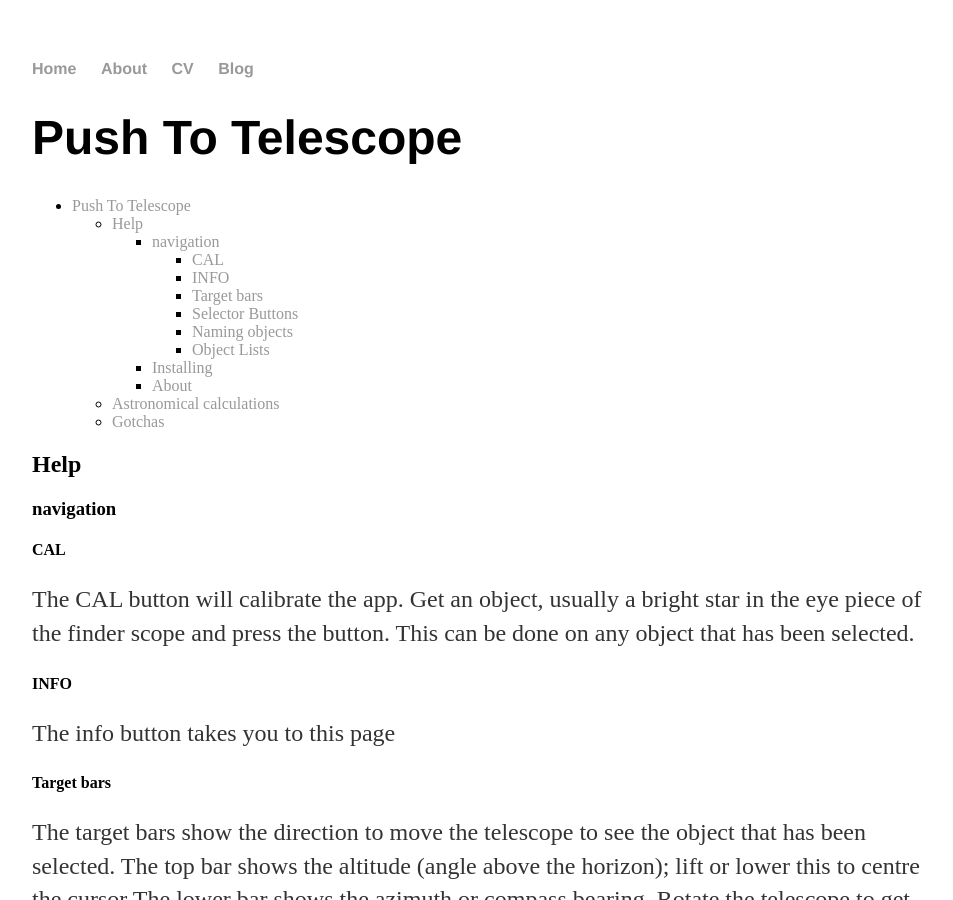
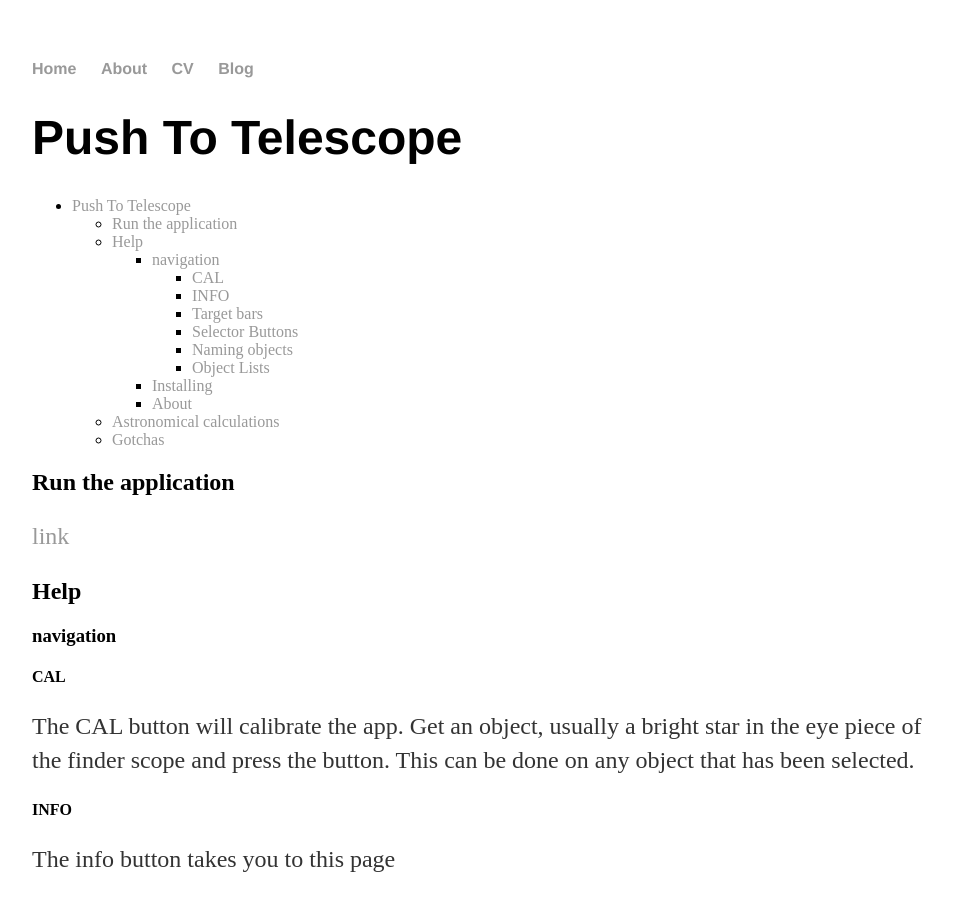
Before and after one commit to bwedgar/bwedgar.github.io, a Jekyll site: the page built from pushToTelescope.md, in a window 1280 px wide and 900 px high. Shown: the whole window, without its empty margins (160-1113 px from the left). Built offline with Jekyll 4.4.1, drawn with Linux system fonts in a browser that asks for light colours; our own code applies the rules of GitHub Pages for plain Markdown files.

Commit message:
Update pushToTelescope.md

```diff
--- a/pushToTelescope.md
+++ b/pushToTelescope.md
@@ -1,6 +1,8 @@
 # Push To Telescope
 - TOC
 {:toc}
+## Run the application
+[link](bwedgar.github.com/PushToTelescope/)
 ## Help
 ### navigation
 #### CAL
```
